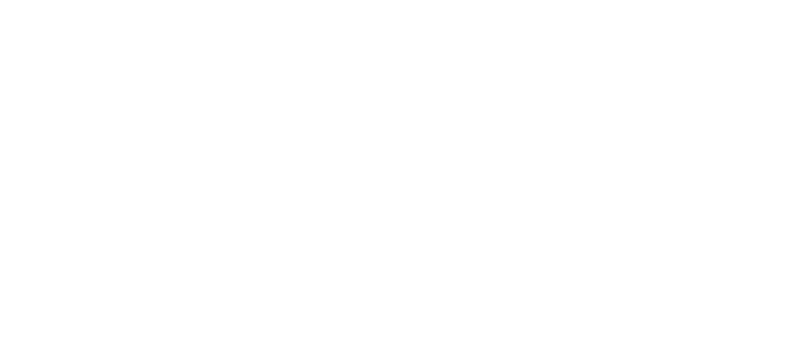
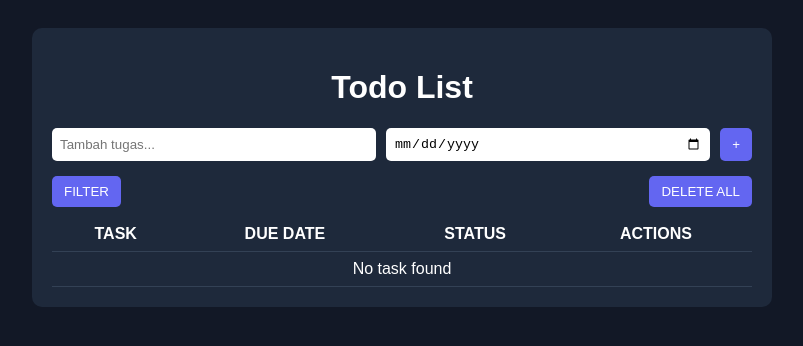
Before and after one commit to Revou-Coding-Camp/codingcamp-04-aug-25-Jerzi08, a plain HTML site: page index.html in a window 1280 px wide. Shown: the whole page, without its empty margins (238-1041 px from the left). Drawn offline with Linux system fonts and the light colour scheme; files that its build step writes are made by us from their sources.

Commit message:
initial commit

```diff
--- a/index.html
+++ b/index.html
@@ -1,11 +1,41 @@
 <!DOCTYPE html>
-<html lang="en">
+<html lang="id">
 <head>
-    <meta charset="UTF-8">
-    <meta name="viewport" content="width=device-width, initial-scale=1.0">
-    <title>Document</title>
+  <meta charset="UTF-8" />
+  <meta name="viewport" content="width=device-width, initial-scale=1.0" />
+  <title>Todo List</title>
+  <link rel="stylesheet" href="css/style.css" />
 </head>
 <body>
+  <div class="container">
+    <h1>Todo List</h1>
 
+    <form id="todo-form">
+      <input type="text" id="task-input" placeholder="Tambah tugas..." required />
+      <input type="date" id="date-input" required />
+      <button type="submit">+</button>
+    </form>
+
+    <div class="controls">
+      <button id="filter-btn">FILTER</button>
+      <button id="delete-all-btn">DELETE ALL</button>
+    </div>
+
+    <table>
+      <thead>
+        <tr>
+          <th>TASK</th>
+          <th>DUE DATE</th>
+          <th>STATUS</th>
+          <th>ACTIONS</th>
+        </tr>
+      </thead>
+      <tbody id="task-list">
+        <tr><td colspan="4">No task found</td></tr>
+      </tbody>
+    </table>
+  </div>
+
+  <script src="js/script.js"></script>
 </body>
 </html>
--- /dev/null
+++ b/style.css
@@ -0,0 +1,59 @@
+body {
+  font-family: sans-serif;
+  background: #121826;
+  color: white;
+  display: flex;
+  justify-content: center;
+  padding: 20px;
+}
+
+.container {
+  width: 100%;
+  max-width: 700px;
+  background: #1e293b;
+  padding: 20px;
+  border-radius: 10px;
+}
+
+h1 {
+  text-align: center;
+}
+
+form {
+  display: flex;
+  gap: 10px;
+  margin-bottom: 15px;
+}
+
+input[type="text"], input[type="date"] {
+  flex: 1;
+  padding: 8px;
+  border-radius: 5px;
+  border: none;
+}
+
+button {
+  padding: 8px 12px;
+  border: none;
+  border-radius: 5px;
+  background: #6366f1;
+  color: white;
+  cursor: pointer;
+}
+
+.controls {
+  display: flex;
+  justify-content: space-between;
+  margin-bottom: 10px;
+}
+
+table {
+  width: 100%;
+  border-collapse: collapse;
+}
+
+th, td {
+  text-align: center;
+  padding: 8px;
+  border-bottom: 1px solid #334155;
+}
```
Also changed, not shown: script.js (added).
